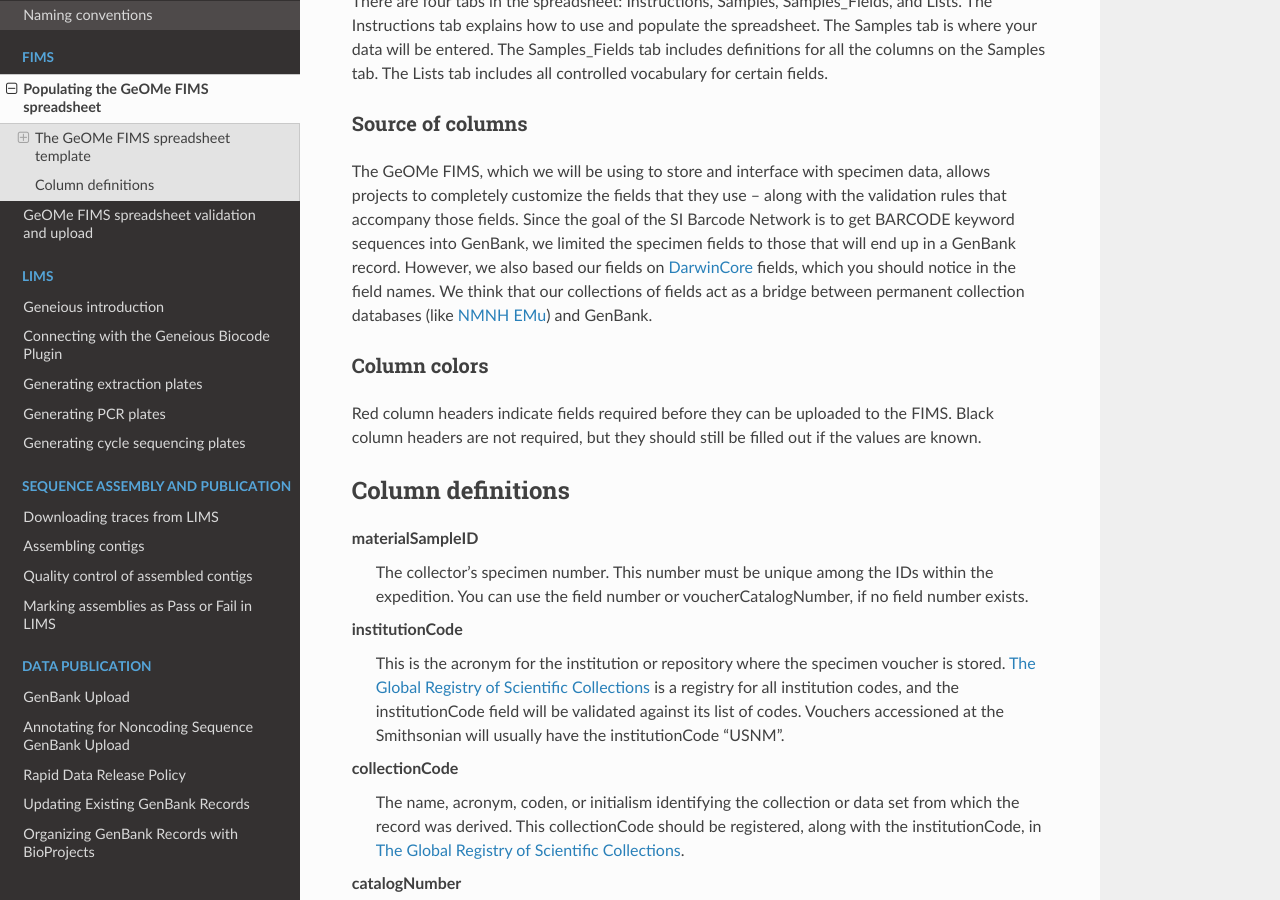
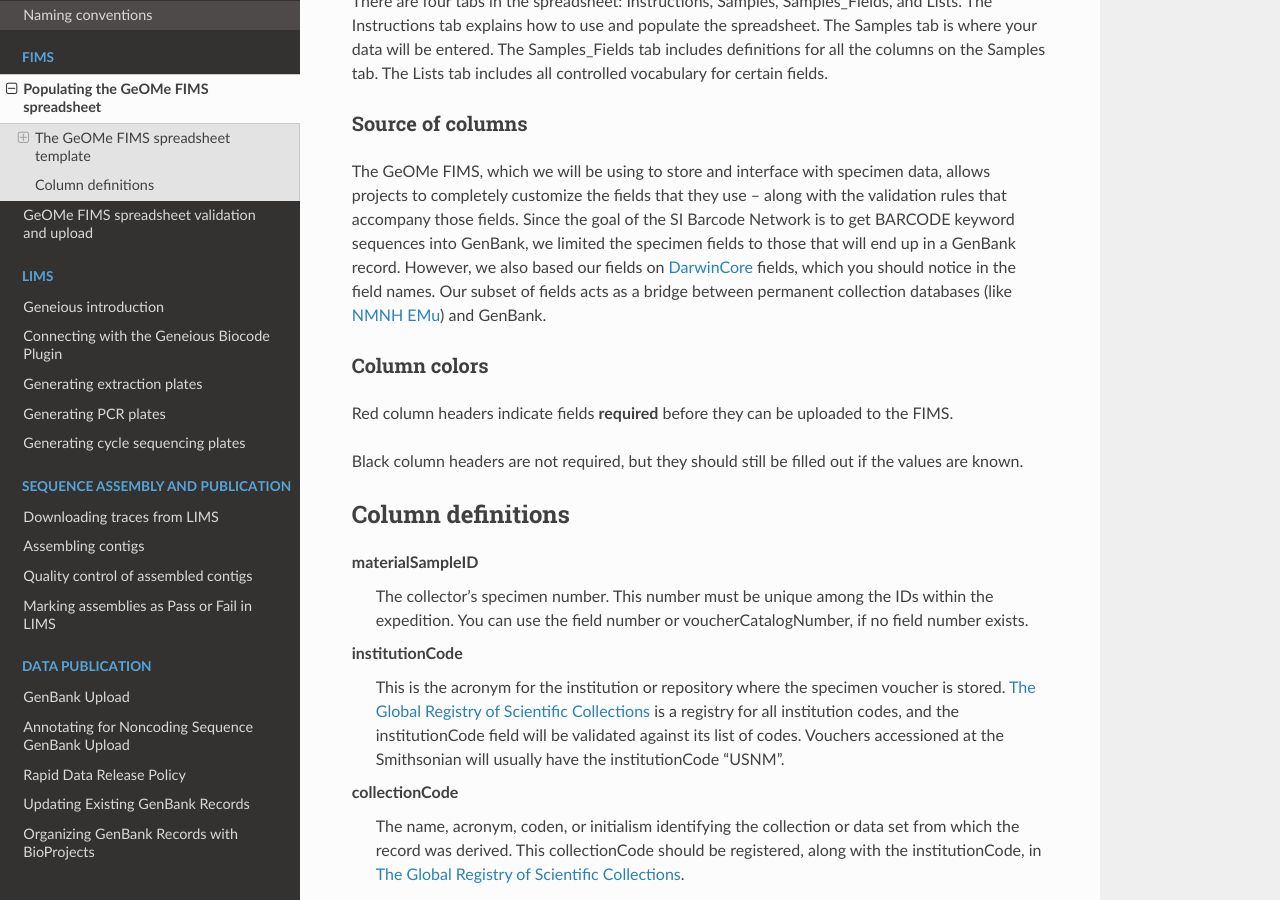
Before and after one commit to SIBarcodeNetwork/ReadtheDocsMaster, a Sphinx documentation site: the page built from Docs/fims_spreadsheet_pop.rst, in a window 1280 px wide and 900 px high, scrolled down 1373 px. Built offline with Sphinx 7.4.7 and the Read the Docs theme 2.0.0, drawn with Linux system fonts in a browser that asks for light colours.

```diff
--- a/Docs/fims_spreadsheet_pop.rst
+++ b/Docs/fims_spreadsheet_pop.rst
@@ -25,12 +25,13 @@ There are four tabs in the spreadsheet: Instructions, Samples, Samples_Fields, a
 Source of columns
 ~~~~~~~~~~~~~~~~~
 
-The GeOMe FIMS, which we will be using to store and interface with specimen data, allows projects to completely customize the fields that they use -- along with the validation rules that accompany those fields. Since the goal of the SI Barcode Network is to get BARCODE keyword sequences into GenBank, we limited the specimen fields to those that will end up in a GenBank record. However, we also based our fields on `DarwinCore <http://rs.tdwg.org/dwc/terms/#dcindex>`_ fields, which you should notice in the field names. We think that our collections of fields act as a bridge between permanent collection databases (like `NMNH EMu <http://collections.nmnh.si.edu/search/>`_) and GenBank.
+The GeOMe FIMS, which we will be using to store and interface with specimen data, allows projects to completely customize the fields that they use -- along with the validation rules that accompany those fields. Since the goal of the SI Barcode Network is to get BARCODE keyword sequences into GenBank, we limited the specimen fields to those that will end up in a GenBank record. However, we also based our fields on `DarwinCore <http://rs.tdwg.org/dwc/terms/#dcindex>`_ fields, which you should notice in the field names. Our subset of fields acts as a bridge between permanent collection databases (like `NMNH EMu <http://collections.nmnh.si.edu/search/>`_) and GenBank.
 
 Column colors
 ~~~~~~~~~~~~~
 
-Red column headers indicate fields required before they can be uploaded to the FIMS.
+Red column headers indicate fields **required** before they can be uploaded to the FIMS.
+
 Black column headers are not required, but they should still be filled out if the values are known.
 
 Column definitions
```
